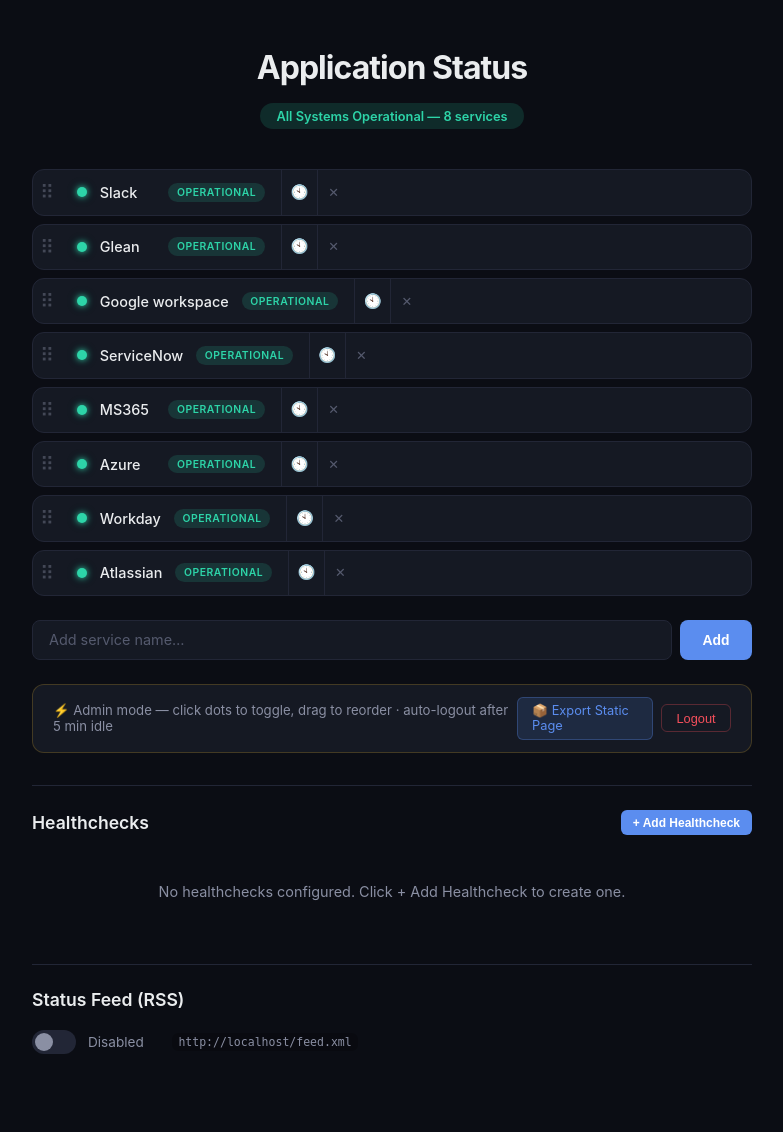
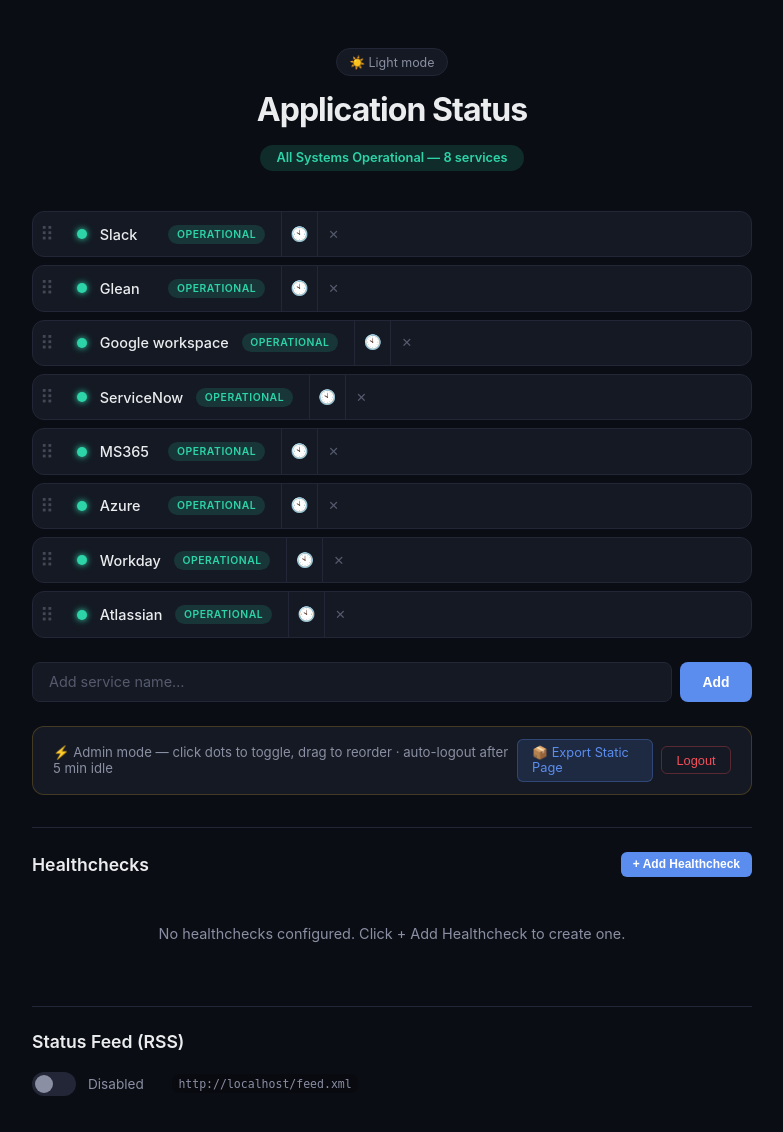
Before and after one commit to notsimar/status-my-page, a Flask app: page / in a window 1280 px wide. Shown: the whole page, without its empty margins (248-1031 px from the left). Before the commit the page ends 1054 px from the top, so only its background shows below. Run offline with Flask 3, Linux system fonts and the light colour scheme; the visitor is signed in with stand-in values (Sample User, id 1); data comes from the database, SQL or seed files in the repository; data that the repository does not hold is empty; parts of the project's set-up code (start-up, migrations or seed data) failed here and were passed over.

Commit message:
Add user-selectable light/dark theme with persistent toggle

```diff
--- a/static/css/style.css
+++ b/static/css/style.css
@@ -14,7 +14,19 @@
     --text: #eaecee;
     --text-muted: #8a8fa3;
     --border: #222636;
+    --border-hover: #333750;
     --accent: #5b8def;
+    --placeholder: #555a6e;
+    --accent-dim: rgba(91, 141, 239, 0.04);
+    --accent-dim-bg: rgba(91, 141, 239, 0.08);
+    --accent-bg-15: rgba(91, 141, 239, 0.15);
+    --accent-bg-25: rgba(91, 141, 239, 0.25);
+    --accent-border-30: rgba(91, 141, 239, 0.3);
+    --red-bg-10: rgba(244, 79, 91, 0.1);
+    --red-border-30: rgba(244, 79, 91, 0.3);
+    --row-stripes: rgba(255, 255, 255, 0.02);
+    --admin-border: #fbbf2433;
+    --code-bg: rgba(0, 0, 0, 0.2);
     --radius: 12px;
 }
 
@@ -30,6 +42,36 @@
 
 /* ── Header ───────────────────────────────────────────── */
 header { text-align: center; margin-bottom: 2.5rem; }
+
+/* User-selectable light/dark mode toggle (dark is default) */
+.theme-actions {
+    display: flex;
+    justify-content: center;
+    margin-bottom: 0.85rem;
+}
+.theme-btn {
+    display: inline-flex;
+    align-items: center;
+    gap: 0.4rem;
+    background: var(--card-bg);
+    border: 1px solid var(--border);
+    color: var(--text-muted);
+    padding: 0.35rem 0.8rem;
+    border-radius: 999px;
+    font-size: 0.78rem;
+    font-family: inherit;
+    cursor: pointer;
+    transition: all 0.2s;
+}
+.theme-btn:hover {
+    border-color: var(--accent);
+    color: var(--accent);
+}
+.theme-btn:focus-visible {
+    outline: 2px solid var(--accent);
+    outline-offset: 2px;
+}
+
 header h1 {
     font-size: 2rem; font-weight: 700;
     letter-spacing: -0.03em;
--- a/static/js/app.js
+++ b/static/js/app.js
@@ -419,3 +419,36 @@
         row.classList.add('show-notes');
     }
 });
+
+// ── Theme toggle (user-selectable light / dark mode) ─────────────
+// Preference persists per-browser in localStorage under 'theme'.
+// The inline script in index.html applies it before first paint so
+// returning users never see the default theme flash.
+function currentTheme() {
+    return document.documentElement.getAttribute('data-theme') === 'light' ? 'light' : 'dark';
+}
+
+function syncThemeUI() {
+    if (!themeToggle) return;
+    var isLight = currentTheme() === 'light';
+    themeToggle.textContent = isLight ? '🌙 Dark mode' : '☀️ Light mode';
+    themeToggle.setAttribute('aria-label', isLight ? 'Switch to dark mode' : 'Switch to light mode');
+}
+
+function setTheme(theme) {
+    var root = document.documentElement;
+    if (theme === 'light') root.setAttribute('data-theme', 'light');
+    else root.removeAttribute('data-theme');
+    try {
+        if (theme === 'light') localStorage.setItem('theme', 'light');
+        else localStorage.removeItem('theme');
+    } catch (e) { /* localStorage unavailable — theme is view-only in that case */ }
+    syncThemeUI();
+}
+
+const themeToggle = document.getElementById('themeToggle');
+themeToggle && themeToggle.addEventListener('click', () => {
+    setTheme(currentTheme() === 'light' ? 'dark' : 'light');
+});
+// Sync button label with the theme already applied by the inline boot script
+syncThemeUI();
--- a/statuspage/routes.py
+++ b/statuspage/routes.py
@@ -154,6 +154,16 @@
     <meta charset="UTF-8">
     <meta name="viewport" content="width=device-width, initial-scale=1.0">
     <title>Application Status</title>
+    <script>
+        /* Apply the saved theme before first paint (same behaviour as the live page). */
+        (function () {{
+            try {{
+                if (localStorage.getItem('theme') === 'light') {{
+                    document.documentElement.setAttribute('data-theme', 'light');
+                }}
+            }} catch (e) {{ /* localStorage unavailable — stay dark */ }}
+        }})();
+    </script>
     <style>
 {css_content}
         /* Standalone static additions */
@@ -183,6 +193,9 @@
 <body>
     <div class="container">
         <header>
+            <div class="theme-actions">
+                <button id="themeToggle" class="theme-btn" type="button" aria-label="Switch to light mode">☀️ Light mode</button>
+            </div>
             <h1>Application Status</h1>
             <div class="overall-badge {badge_class}">{badge_text}</div>
         </header>
@@ -195,6 +208,32 @@
             Generated: {generated_time}
         </div>
     </div>
+    <script>
+        /* Theme toggle — mirrors the live page's behaviour. */
+        (function () {{
+            var btn = document.getElementById('themeToggle');
+            if (!btn) return;
+            function current() {{
+                return document.documentElement.getAttribute('data-theme') === 'light' ? 'light' : 'dark';
+            }}
+            function sync() {{
+                var isLight = current() === 'light';
+                btn.textContent = isLight ? '🌙 Dark mode' : '☀️ Light mode';
+                btn.setAttribute('aria-label', isLight ? 'Switch to dark mode' : 'Switch to light mode');
+            }}
+            btn.addEventListener('click', function () {{
+                var next = current() === 'light' ? 'dark' : 'light';
+                if (next === 'light') document.documentElement.setAttribute('data-theme', 'light');
+                else document.documentElement.removeAttribute('data-theme');
+                try {{
+                    if (next === 'light') localStorage.setItem('theme', 'light');
+                    else localStorage.removeItem('theme');
+                }} catch (e) {{}}
+                sync();
+            }});
+            sync();
+        }})();
+    </script>
 </body>
 </html>"""
     return html
--- a/templates/index.html
+++ b/templates/index.html
@@ -5,11 +5,25 @@
     <meta name="viewport" content="width=device-width, initial-scale=1.0">
     <title>Status</title>
     <link rel="alternate" type="application/rss+xml" title="Status feed" href="/feed.xml">
+    <script>
+        /* Apply the saved theme before first paint so there is no dark→light flash.
+           Dark is the default; 'light' is only set by an explicit user choice. */
+        (function () {
+            try {
+                if (localStorage.getItem('theme') === 'light') {
+                    document.documentElement.setAttribute('data-theme', 'light');
+                }
+            } catch (e) { /* localStorage unavailable (private mode) — stay dark */ }
+        })();
+    </script>
     <link rel="stylesheet" href="/static/css/style.css">
 </head>
 <body class="{% if session_admin %}admin{% endif %}">
     <div class="container">
         <header>
+            <div class="theme-actions">
+                <button id="themeToggle" class="theme-btn" type="button" aria-label="Switch to light mode">☀️ Light mode</button>
+            </div>
             <h1>Application Status</h1>
             <div class="overall-badge" id="overallBadge"></div>
         </header>
```
Also changed, not shown: other parts of static/css/style.css (+50 -20 lines).
